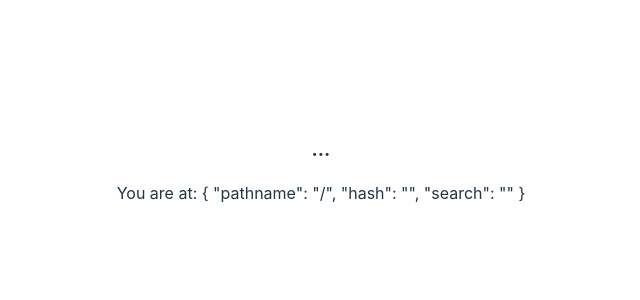
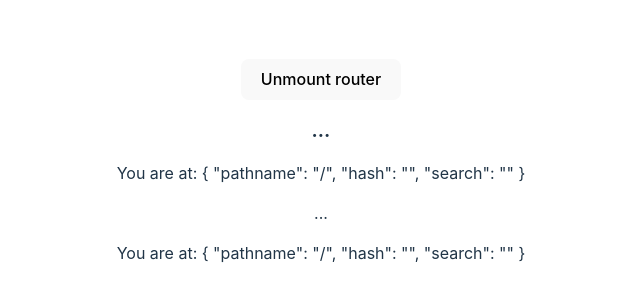
Before and after one commit to chrisfarber/micro-router, a React (Vite) app: page / in a window 1280 px wide. Shown: the part 230-530 px from the top of the page, without its empty margins (319-959 px from the left). Built offline with nearby package versions, Linux system fonts and the light colour scheme.

Commit message:
starting and stopping the router

```diff
--- a/src/app/App.tsx
+++ b/src/app/App.tsx
@@ -1,3 +1,4 @@
+import { useState } from "react";
 import { RouterProvider } from "../lib";
 import { BrowserHistory } from "../lib/history/browser";
 import { useLocation } from "../lib/hooks";
@@ -14,13 +15,23 @@ const Where = () => {
 };
 
 function App() {
+  const [mounted, setMounted] = useState(true);
   return (
-    <RouterProvider history={history}>
-      <div className="App">
-        <h3>...</h3>
-        <Where />
+    <>
+      <div>
+        <button onClick={() => setMounted(v => !v)}>{mounted ? "Unmount router" : "Mount router"}</button>
       </div>
-    </RouterProvider>
+      {mounted && (
+        <RouterProvider history={history}>
+          <div className="App">
+            <h3>...</h3>
+            <Where />
+            <p>...</p>
+            <Where />
+          </div>
+        </RouterProvider>
+      )}
+    </>
   );
 }
 
--- a/src/lib/history.ts
+++ b/src/lib/history.ts
@@ -11,6 +11,8 @@ export interface Location {
   // protocol: string;
 }
 
+/** The History interface abstracts away all necessary interface with the browser. It is **not**
+ * meant to be use directly. Instead, use the router. */
 export interface History {
   get location(): Location;
   /** Subscribe to location updates. Returns a cancel fn that can be invoked to stop observing. */
--- a/src/lib/index.ts
+++ b/src/lib/index.ts
@@ -1,5 +1,7 @@
 export type { Route } from "./definition";
-export type { History as Router } from "./history";
+export type { History as History } from "./history";
 export { RouterProvider } from "./provider";
 export { BrowserHistory } from "./history/browser";
 export { MemoryHistory } from "./history/memory";
+export { Router } from "./router";
+export { useLocation } from "./hooks";
--- a/src/lib/provider.tsx
+++ b/src/lib/provider.tsx
@@ -1,4 +1,4 @@
-import { createContext, FC, PropsWithChildren, useContext, useMemo } from "react";
+import { createContext, FC, PropsWithChildren, useContext, useEffect, useMemo } from "react";
 import { History } from "./history";
 import { Router } from "./router";
 
@@ -14,5 +14,10 @@ export const useRouter = (): Router => {
 
 export const RouterProvider: FC<PropsWithChildren<{ history: History }>> = ({ history, children }) => {
   const router = useMemo(() => new Router(history), [history]);
+  console.log("made router", router);
+  useEffect(() => {
+    router.start();
+    return () => router.stop();
+  }, [router]);
   return <RouterContext.Provider value={router}>{children}</RouterContext.Provider>;
 };
--- a/src/lib/router.ts
+++ b/src/lib/router.ts
@@ -2,10 +2,21 @@ import { History, Location } from "./history";
 
 type Listener = (l: Location) => void;
 type StopListening = () => void;
+
 export class Router {
   constructor(private history: History) {
-    history.observe(l => this._observe(l));
     this._location = Object.freeze(history.location);
+  }
+
+  private _stop: StopListening | null = null;
+  start() {
+    this.stop();
+    this._stop = this.history.observe(l => this._observe(l));
+  }
+
+  stop() {
+    this._stop?.();
+    this._stop = null;
   }
 
   private _location: Location;
```
